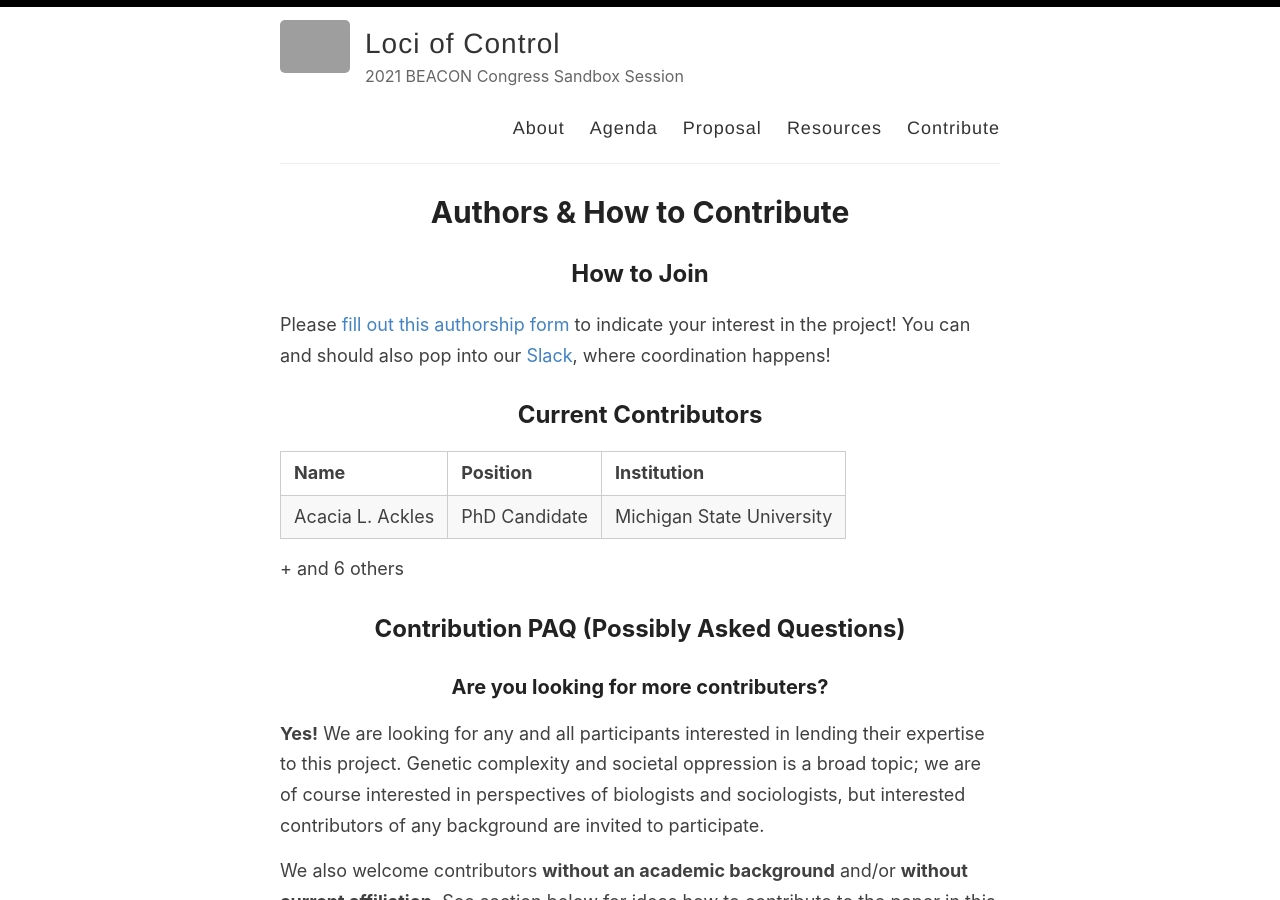
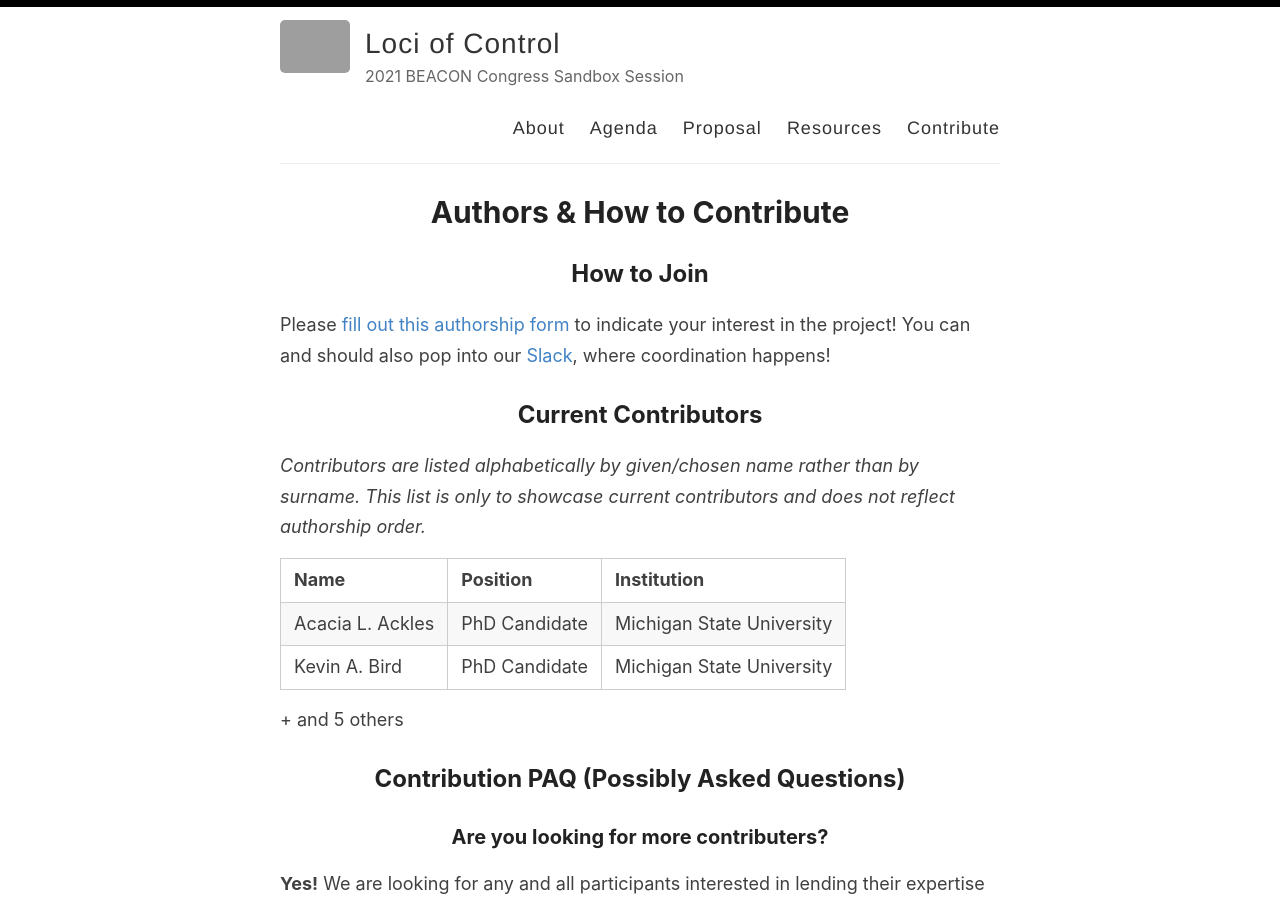
Before and after one commit to alackles/loc, a Jekyll site: the page built from _pages/contribute.md, in a window 1280 px wide and 900 px high. Built offline with Jekyll 4.4.1, drawn with Linux system fonts in a browser that asks for light colours; grey boxes are pictures that could not be loaded.

Commit message:
Update contributor list

```diff
--- a/_pages/contribute.md
+++ b/_pages/contribute.md
@@ -10,10 +10,13 @@ Please [fill out this authorship form][authorship] to indicate your interest in
 
 ## Current Contributors
 
+_Contributors are listed alphabetically by given/chosen name rather than by surname. This list is only to showcase current contributors and does not reflect authorship order._
+
 **Name** | **Position** | **Institution**
 Acacia L. Ackles | PhD Candidate | Michigan State University
+Kevin A. Bird | PhD Candidate | Michigan State University
 
-\+ and 6 others
+\+ and 5 others
 
 ## Contribution PAQ (Possibly Asked Questions)
 
```
